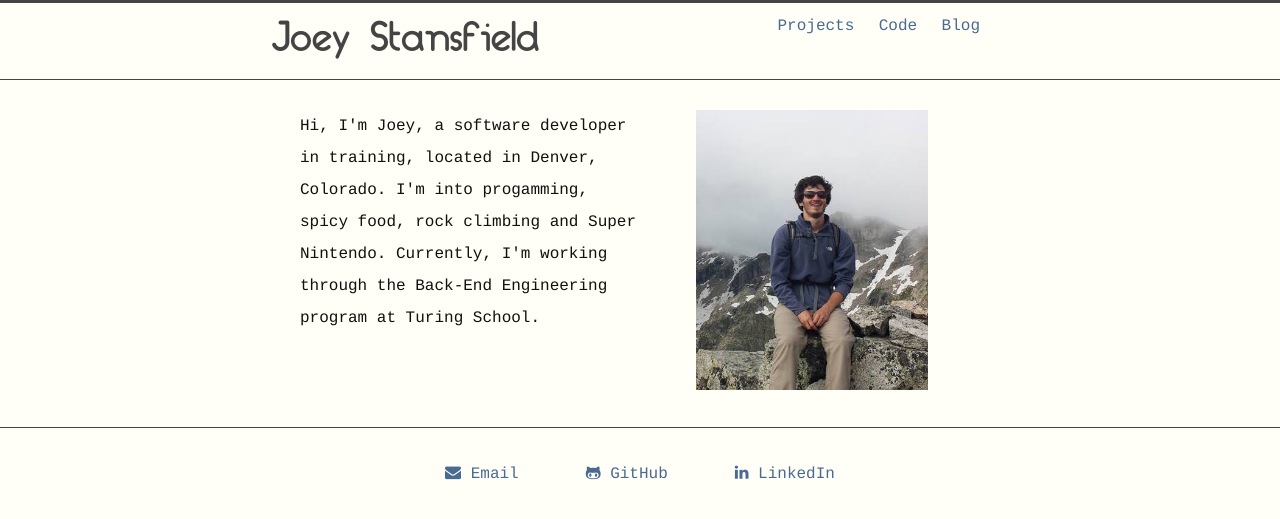
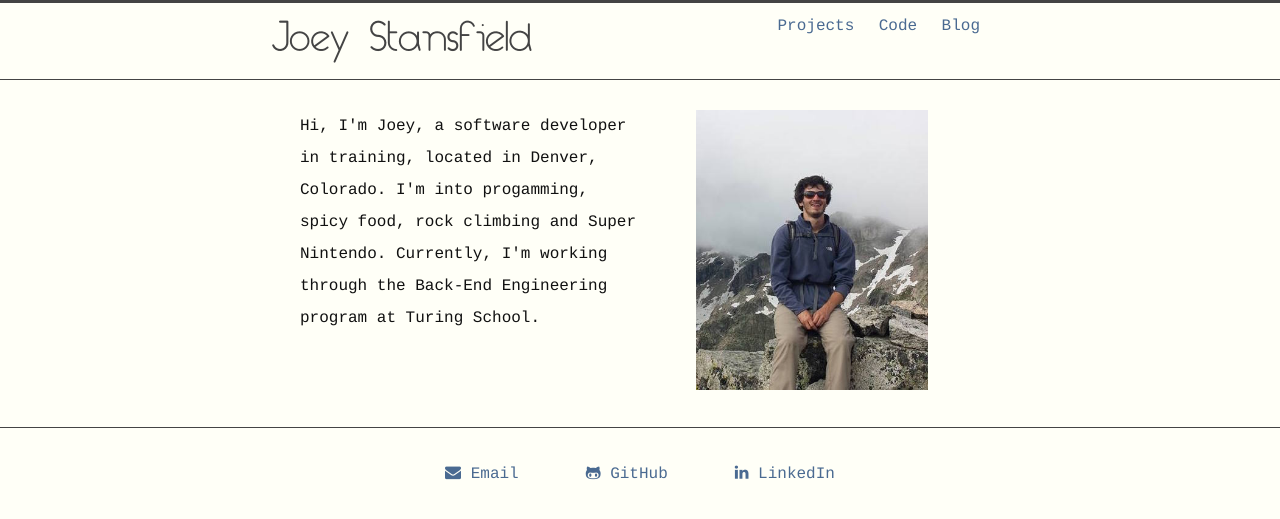
Before and after one commit to JStans12/JStans12.github.io, a Jekyll site: the page built from index.html, in a window 1280 px wide. Shown: the top 519 px of the page. Built offline with Jekyll 4.4.1, drawn with Linux system fonts in a browser that asks for light colours; nearby versions of some CDN libraries.

Commit message:
more style

```diff
--- a/css/stylesheet.css
+++ b/css/stylesheet.css
@@ -11,6 +11,16 @@
 @font-face {
 font-family: Nord;
 src: url("/css/fonts/Nord Regular.otf") format("opentype");
+}
+
+@font-face {
+font-family: NordMedium;
+src: url("/css/fonts/Nord Medium.otf") format("opentype");
+}
+
+@font-face {
+font-family: NordLight;
+src: url("/css/fonts/Nord Light.otf") format("opentype");
 }
 
 /** Reset some basic elements */
@@ -55,7 +65,7 @@ a:hover { color: var(--linksHover); text-decoration: underline; }
 
 /** Site header */
 .site-header { border-top: 3px solid var(--top); border-bottom: 1px solid var(--hfBars); min-height: 60px; position: relative; }
-.site-title { font-family: Nord; font-size: 42px; font-weight: 200; line-height: 56px; letter-spacing: -1px; margin-top: 10px; margin-bottom: 10px; float: left; }
+.site-title { font-family: NordMedium; font-size: 42px; font-weight: 200; line-height: 56px; letter-spacing: -1px; margin-top: 10px; margin-bottom: 10px; float: left; }
 .site-title, .site-title:visited { color: var(--title); }
 .nav { float: right; padding-right: 30px; padding-top: 10px; }
 .nav-link { padding-left: 20px; }
```
Also changed, not shown: css/fonts/Nord Light.otf (added), css/fonts/Nord Medium.otf (added).
